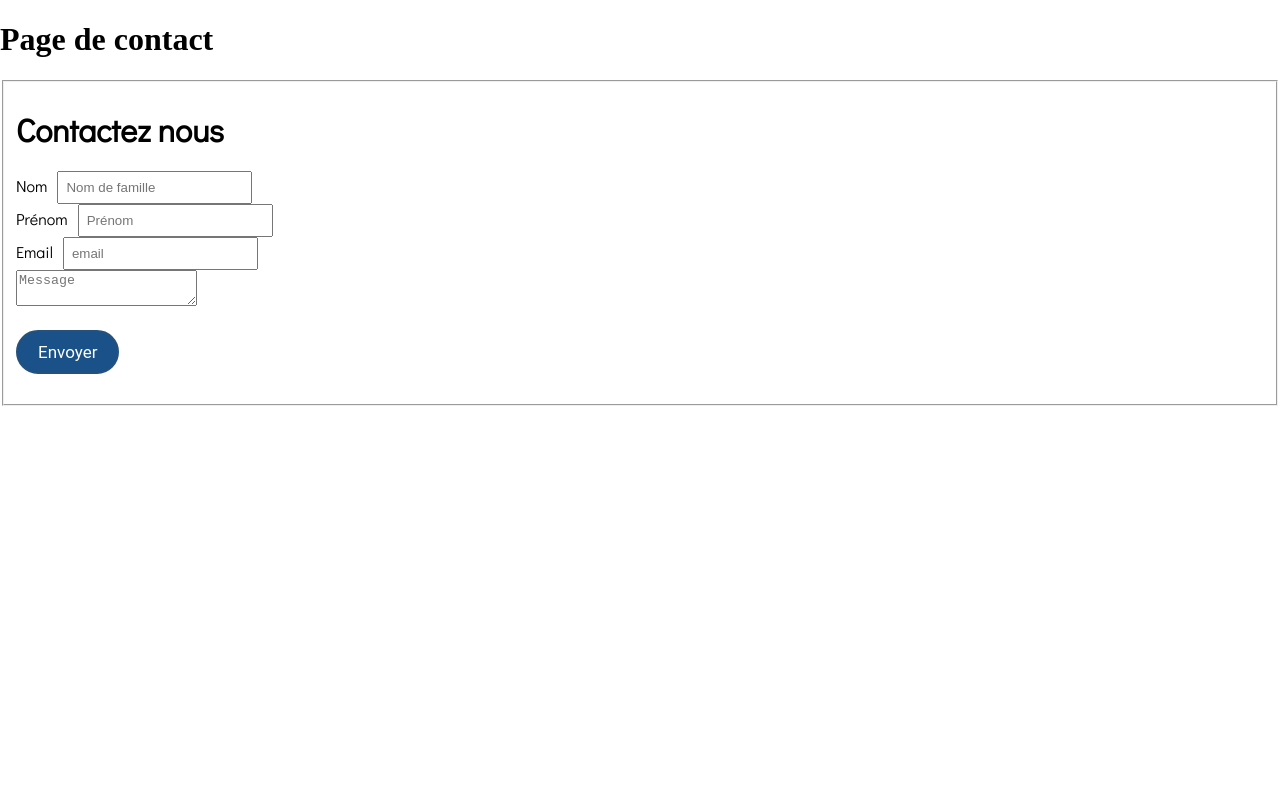
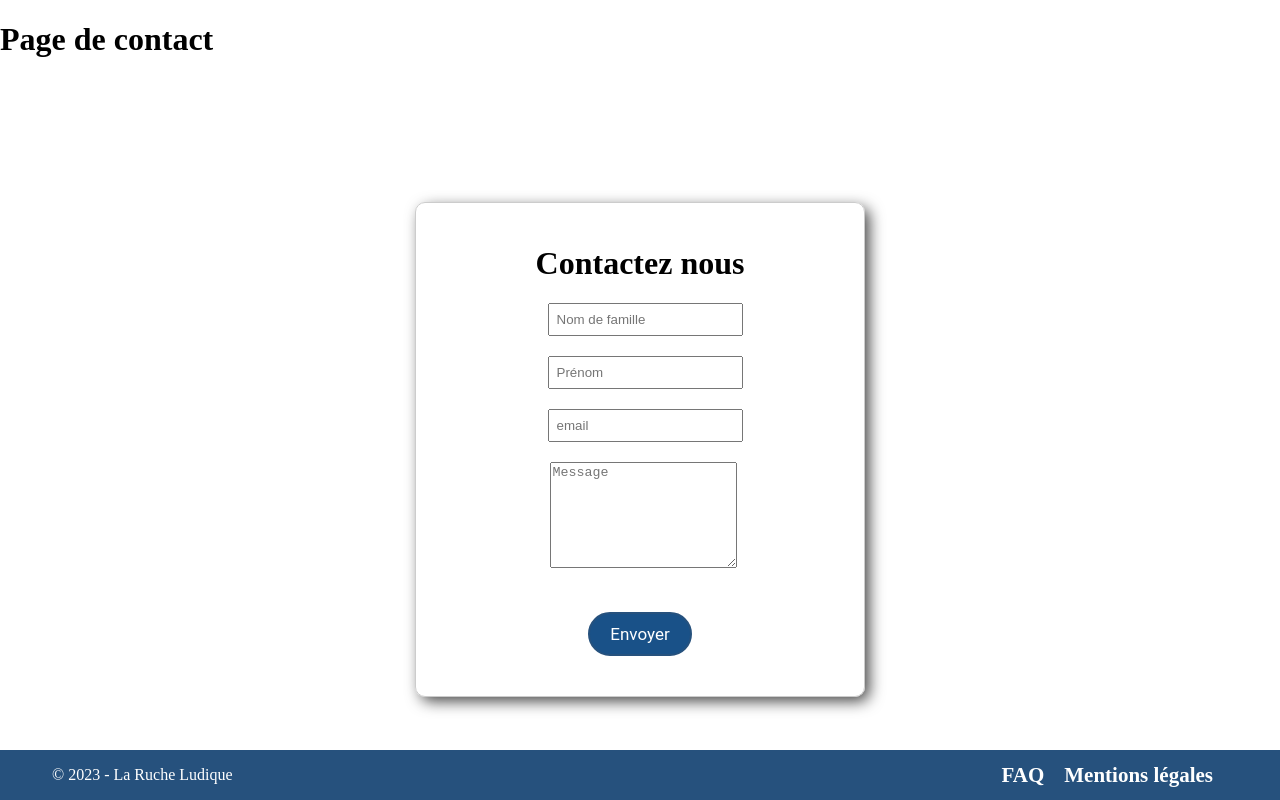
Before and after one commit to PaulinedeValance/projetAlternanceFront, a Vue app: page /contact in a window 1280 px wide. Built offline with nearby package versions, Linux system fonts and the light colour scheme; a web font is replaced by a local one.

Commit message:
amélioration page contact et footer

```diff
--- a/src/components/ContactForm.vue
+++ b/src/components/ContactForm.vue
@@ -1,32 +1,57 @@
 <script setup lang="ts">
 import Button from './Button.vue'
 import Input from './Input.vue'
+import Footer from "@/components/Footer.vue";
 
-//const formData = ref()
 </script>
 
 <template>
+    <form class="contact-form" @submit.prevent="">
+        <h1>Contactez nous</h1>
+        <div class="form-input">
+            <Input :type="'text'" :placeholder="'Nom de famille'" :labelContent="''" :modelValue="''" />
+        </div>
+        <div class="form-input">
+            <Input :type="'text'" :placeholder="'Prénom'" :labelContent="''" :modelValue="''" />
+        </div>
+        <div class="form-input">
+            <Input :type="'text'" :placeholder="'email'" :labelContent="''" :modelValue="''" />
+        </div>
+        <div class="form-input">
+            <textarea type="email" placeholder="Message"></textarea>
+        </div>
 
-    <form class="contact-form" @submit.prevent="">
-        <fieldset>
-            <h1>Contactez nous</h1>
+        <Button :name="'Envoyer'"></Button>
 
-            <Input :placeholder="'Nom de famille'" :label-content="'Nom'" />
-            <Input :placeholder="'Prénom'" :label-content="'Prénom'" />
-            <Input :placeholder="'email'" :label-content="'Email'" />
-            <textarea type="email" placeholder="Message"></textarea>
-
-            <Button :name="'Envoyer'"></Button>
-
-        </fieldset>
     </form>
-
+    <Footer />
 </template>
 
 <style scoped>
-@import url('https://fonts.googleapis.com/css2?family=Didact+Gothic&family=Pacifico&display=swap');
+form {
+    width: 450px;
+    border: 1px solid #ccc;
+    padding: 20px;
+    box-sizing: border-box;
+}
 
-form {
-  font-family: 'Didact Gothic', sans-serif;
+.contact-form {
+    display: flex;
+    justify-content: center;
+    align-items: center;
+    flex-direction: column;
+    margin: 18vh auto 0;
+    border-radius: 10px;
+    box-shadow: 5px 5px 15px -1px rgba(0, 0, 0, 0.75);
+
+}
+
+.form-input {
+    margin-bottom: 20px;
+}
+
+textarea {
+    width: 100%;
+    height: 100px;
 }
 </style>
--- a/src/components/Footer.vue
+++ b/src/components/Footer.vue
@@ -23,7 +23,7 @@
     color: white;
     display: flex;
     align-items: center;
-    padding: 10px;
+    /* padding: 10px; */
 }
 
 .footer-left {
@@ -44,4 +44,10 @@
     text-decoration: none;
     font-weight: bold;
 }
+
+@media (max-width: 768px) {
+    footer {
+        font-size: 16px;
+    }
+}
 </style>
```
